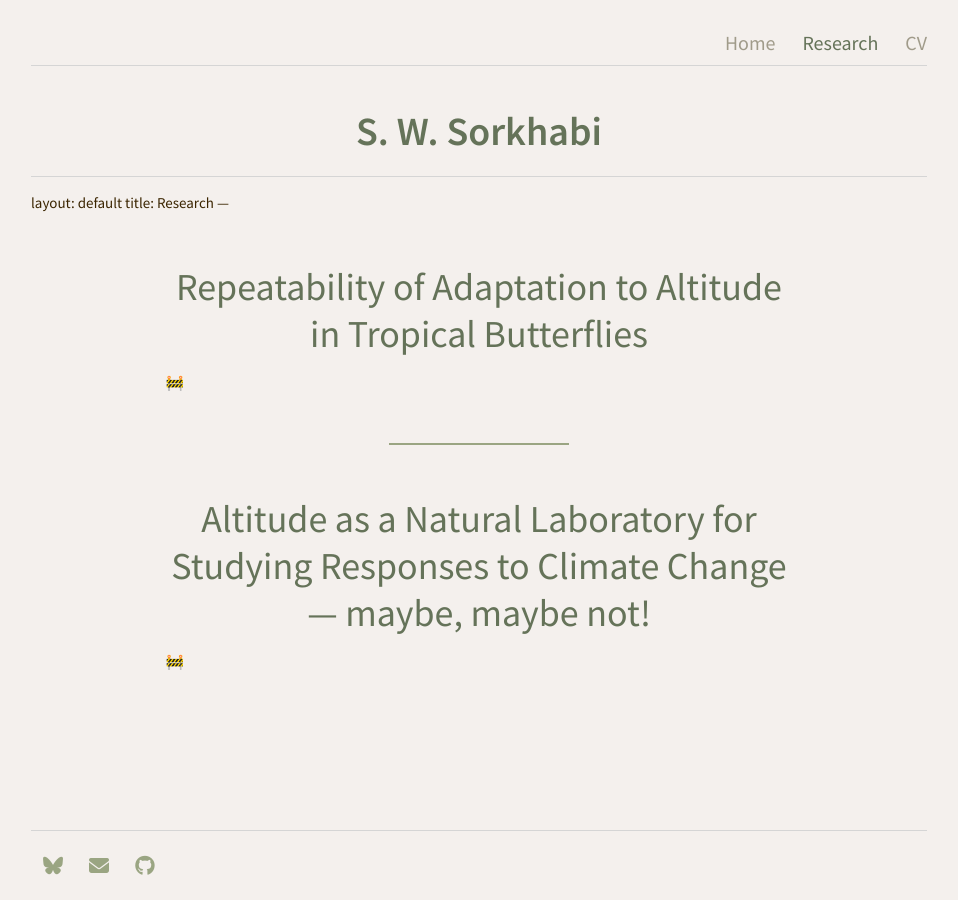
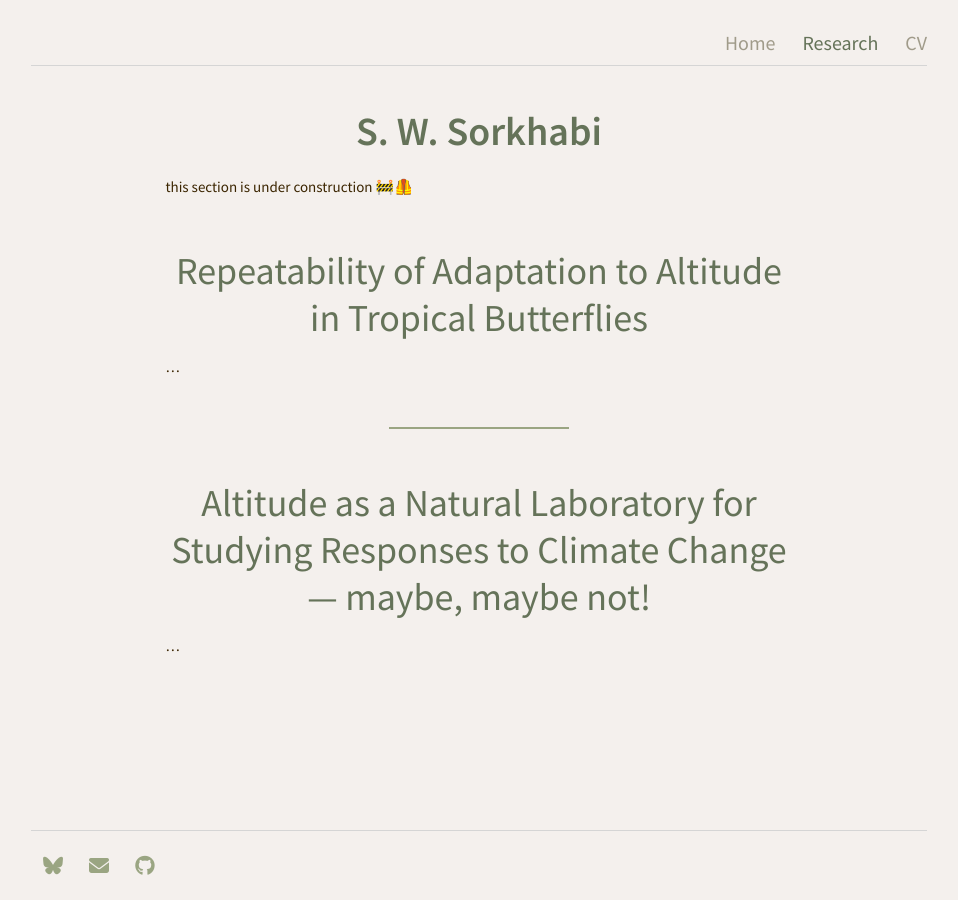
Before and after one commit to ssorkhabi/ssorkhabi.github.io, a Jekyll site: the page built from research.md, in a window 1280 px wide. Shown: the whole page, without its empty margins (161-1119 px from the left). Built offline with Jekyll 4.4.1, drawn with Linux system fonts in a browser that asks for light colours.

Commit message:
clean up
Removed layout and title metadata from research.md.

```diff
--- a/research.md
+++ b/research.md
@@ -4,24 +4,21 @@ title: Research
 permalink: /research/
 ---
 
----
-layout: default
-title: Research
----
+<div class="research-body" markdown="1">
 
-<div class="research-body" markdown="1">
+this section is under construction 🚧🦺
 
 ## Repeatability of Adaptation to Altitude in Tropical Butterflies
 {: .rsrcht}
 
-🚧
+...
 
 <div class="separator"></div>
 
 ## Altitude as a Natural Laboratory for Studying Responses to Climate Change — maybe, maybe not!
 {: .rsrcht}
 
-🚧
+...
 
 {: .research}
 
```
